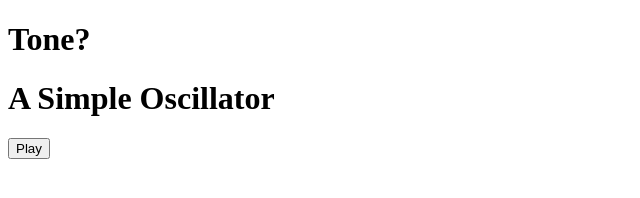
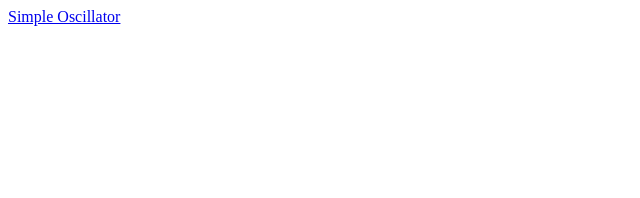
Before and after one commit to Cpt-Catnip/modularSynth.sandbox, a React app: page / in a window 1280 px wide. Shown: the whole page, without its empty margins (0-640 px from the left). Built offline with nearby package versions, Linux system fonts and the light colour scheme.

Commit message:
adding react router to the sandbox

```diff
--- a/client/components/App.js
+++ b/client/components/App.js
@@ -1,12 +1,15 @@
 import React from 'react';
 import SimpleOscillator from './SimpleOscillator';
-// import PlayButton from './PlayButton';
+import Nav from './Nav';
+import { Switch, Route } from 'react-router-dom';
 
 const App = () => {
   return (
     <div>
-      <h1>Tone?</h1>
-      <SimpleOscillator />
+      <Nav />
+      <Switch>
+        <Route path="/simple-oscillator" component={SimpleOscillator} />
+      </Switch>
     </div>
   );
 };
--- /dev/null
+++ b/client/components/Nav.js
@@ -0,0 +1,12 @@
+import React from 'react'
+import { NavLink } from 'react-router-dom'
+
+const Nav = () => {
+  return (
+    <nav>
+      <NavLink to="/simple-oscillator">Simple Oscillator</NavLink>
+    </nav>
+  )
+}
+
+export default Nav;
--- a/client/index.js
+++ b/client/index.js
@@ -1,9 +1,12 @@
-import '../public/style.css'
+import '../public/style.css';
 import React from 'react';
 import ReactDOM from 'react-dom';
-import App from './components/App'
+import App from './components/App';
+import { BrowserRouter as Router } from 'react-router-dom';
 
 ReactDOM.render(
-    <App />,
+  <Router>
+    <App />
+  </Router>,
   document.getElementById('app')
 );
```
Also changed, not shown: client/components/PlayButton.js (deleted, +0 -33 lines), public/index.html (+0 -1 lines).
